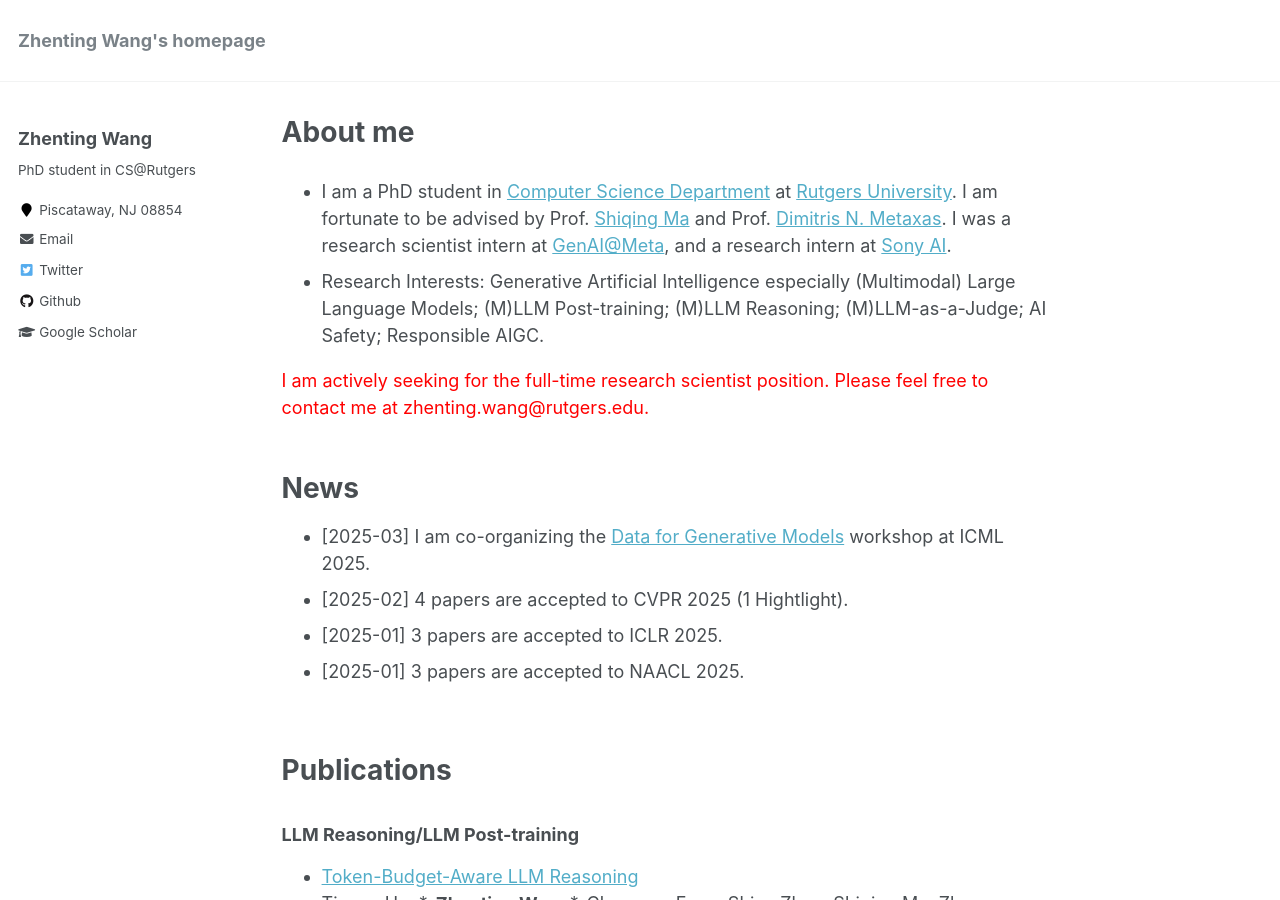
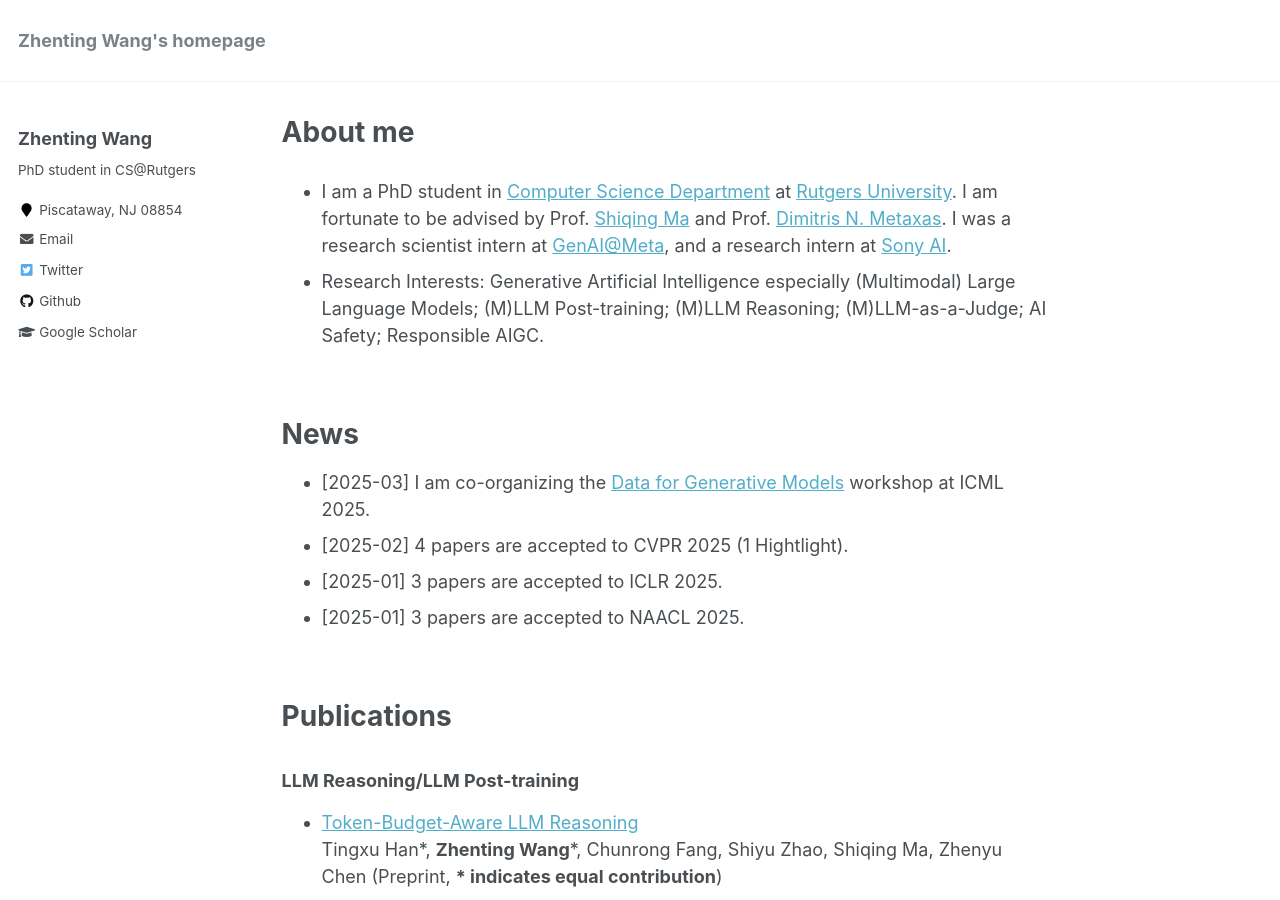
Before and after one commit to ZhentingWang/zhentingwang.github.io, a Jekyll site: the page built from _pages/about.md, in a window 1280 px wide and 900 px high. Built offline with Jekyll 4.4.1, drawn with Linux system fonts in a browser that asks for light colours.

Commit message:
Update about.md

```diff
--- a/_pages/about.md
+++ b/_pages/about.md
@@ -10,8 +10,6 @@ redirect_from:
 
 * I am a PhD student in [Computer Science Department](https://www.cs.rutgers.edu/) at [Rutgers University](https://www.rutgers.edu/). I am fortunate to be advised by Prof. [Shiqing Ma](https://people.cs.umass.edu/~shiqingma/) and Prof. [Dimitris N. Metaxas](https://people.cs.rutgers.edu/~dnm/). I was a research scientist intern at [GenAI@Meta](https://ai.meta.com/), and a research intern at [Sony AI](https://ai.sony/).
 * Research Interests: Generative Artificial Intelligence especially (Multimodal) Large Language Models; (M)LLM Post-training; (M)LLM Reasoning; (M)LLM-as-a-Judge; AI Safety; Responsible AIGC.
-
-<font color='red'> I am actively seeking for the full-time research scientist position. Please feel free to contact me at zhenting.wang@rutgers.edu.</font>
 
 <br>
 
```
